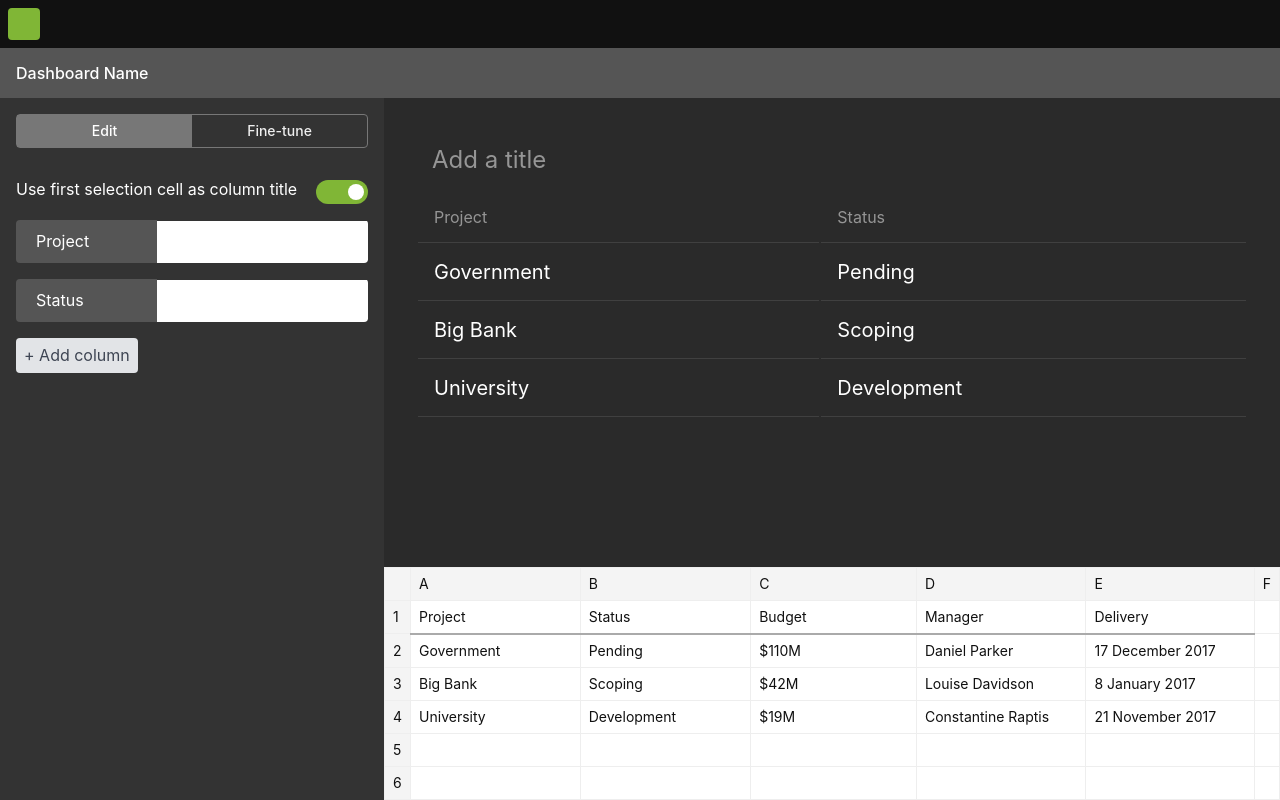
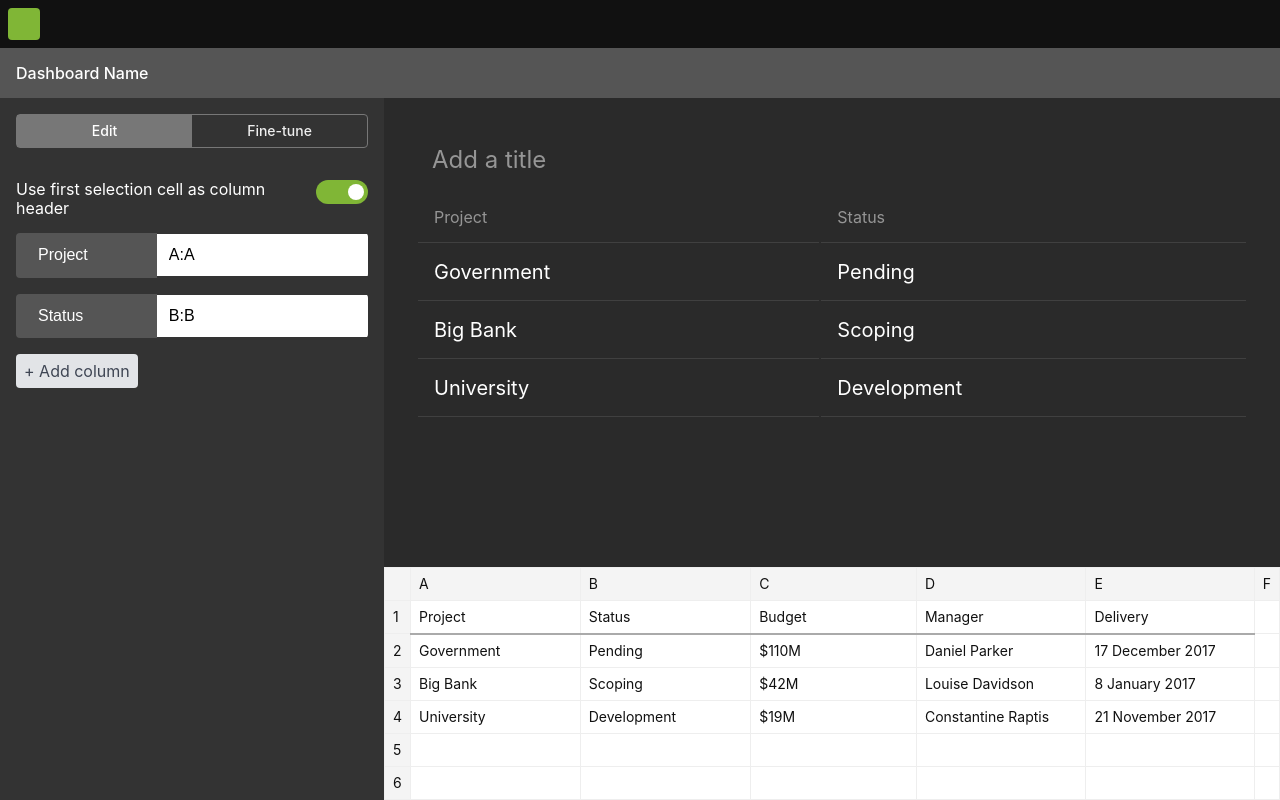
Before and after one commit to jackgeckoboard/table-widget-config, a React (Create React App) app: page / in a window 1280 px wide. Built offline with nearby package versions, Linux system fonts and the light colour scheme.

Commit message:
added editable headings

```diff
--- a/src/App.js
+++ b/src/App.js
@@ -24,8 +24,16 @@ class App extends Component {
           "Constantine Raptis",
           "21 November 2017"
         ]
-      ]
+      ],
+      columnCellReference: ["A:A", "B:B", "C:C", "D:D", "E:E"],
+      columnNames: []
     };
+  }
+
+  componentWillMount() {
+    this.setState({
+      columnNames: this.state.headings
+    });
   }
 
   handleAddColumn() {
@@ -75,6 +83,12 @@ class App extends Component {
     }
   }
 
+  updateColumnNames(names) {
+    this.setState({
+      columnNames: names
+    });
+  }
+
   render() {
     const disabled = this.state.numberOfColumns > 4;
 
@@ -112,7 +126,7 @@ class App extends Component {
               onClick={this.switchFirstRowAsHeader.bind(this)}
             >
               <div className="fl w-80">
-                Use first selection cell as column title
+                Use first selection cell as column header
               </div>
               {firstRowAsHeader ? (
                 <div className="fr bg-ui-green br4">
@@ -130,6 +144,9 @@ class App extends Component {
               firstRowAsHeader={this.state.firstRowAsHeader}
               multiColumn={this.state.numberOfColumns > 2}
               openColumnMenu={this.openColumnMenu.bind(this)}
+              columnCellReference={this.state.columnCellReference}
+              columnNames={this.state.columnNames}
+              updateColumnNames={this.updateColumnNames.bind(this)}
             />
             {menuOpen && (
               <div
--- a/src/components/ColumnConfig.js
+++ b/src/components/ColumnConfig.js
@@ -3,6 +3,13 @@ import React, { Component } from "react";
 class ColumnConfig extends Component {
   openColumnMenu(event) {
     this.props.openColumnMenu(event);
+  }
+
+  updateColumnNames(index, event) {
+    let names = this.props.columnNames;
+    names[index] = event.target.value;
+    this.props.updateColumnNames(names);
+    console.log(index + names);
   }
   render() {
     return (
@@ -14,9 +21,14 @@ class ColumnConfig extends Component {
                 <div className="bg-mid-gray hover-bg-gray pv2 pl3 pr2 w-40 dib">
                   <div className="pa1">
                     {this.props.firstRowAsHeader ? (
-                      column
+                      <input
+                        onChange={this.updateColumnNames.bind(this, index)}
+                        value={this.props.columnNames[index]}
+                        className="bg-transparent bn white w-90 input-reset"
+                        type="text"
+                      />
                     ) : (
-                      "Column " + (index + 1)
+                      <span>Column {index + 1}</span>
                     )}
 
                     {this.props.multiColumn && (
@@ -34,7 +46,11 @@ class ColumnConfig extends Component {
                   className="pa1 w-60 dib bg-white near-black"
                   style={{ height: 42 }}
                 >
-                  <input type="text" className="pa2 bn" value={column.value} />
+                  <input
+                    type="text"
+                    className="pa2 bn"
+                    value={this.props.columnCellReference[index]}
+                  />
                 </div>
               </div>
             );
```
